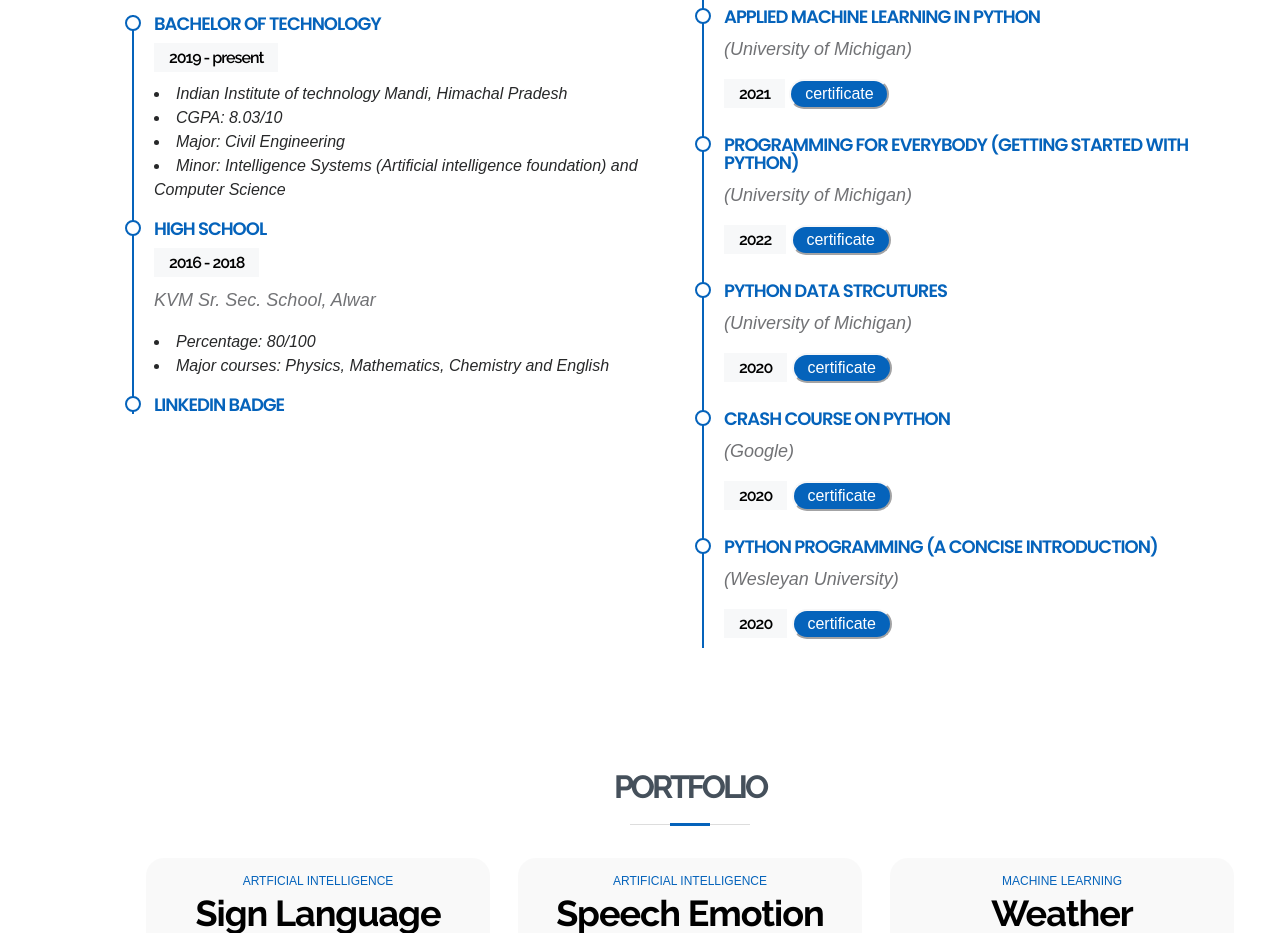
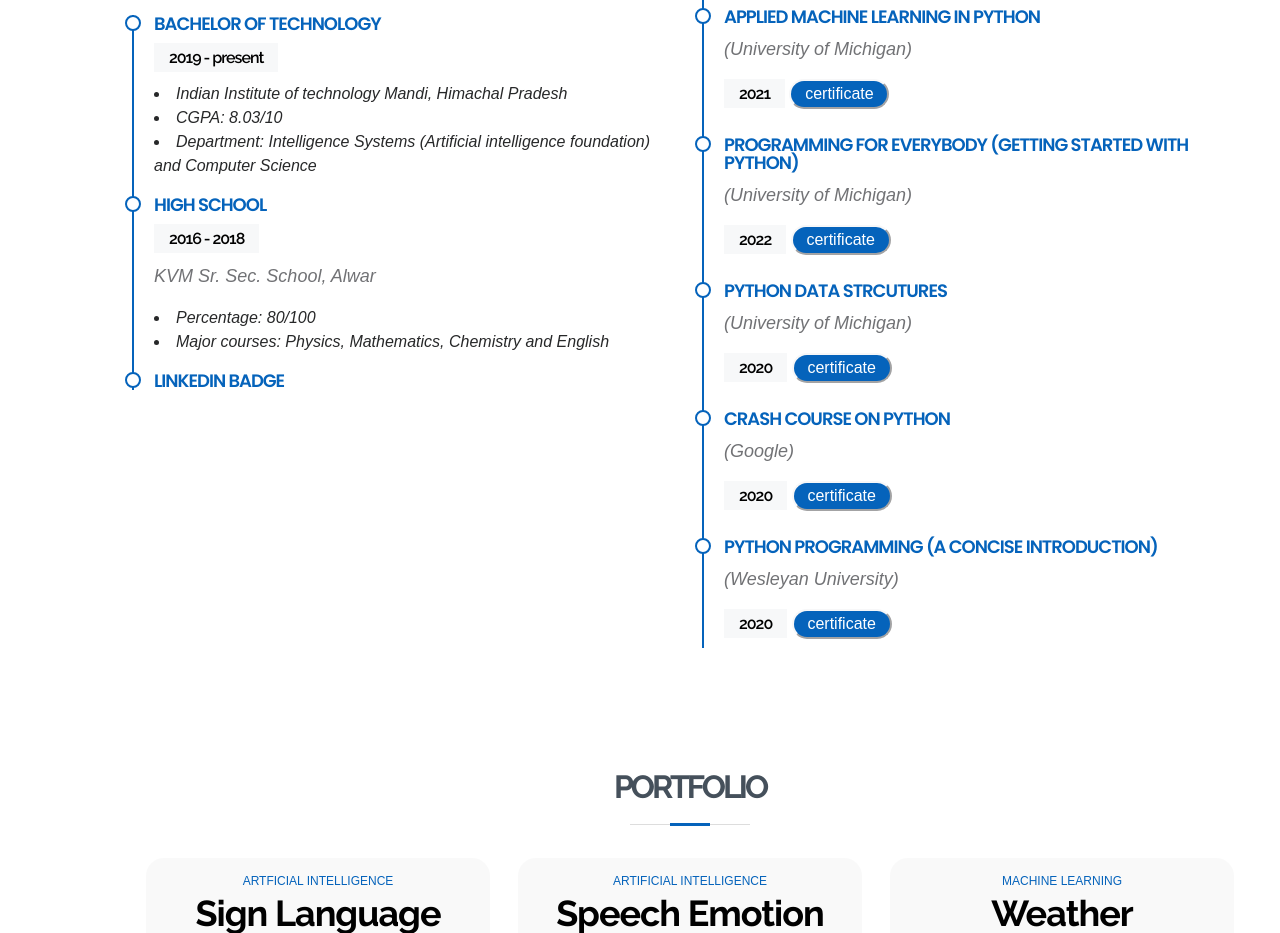
Before and after one commit to soumya3099/portfolio, a plain HTML site: page index.html in a window 1280 px wide. Shown: the part 3426-4359 px from the top of the page. Drawn offline with Linux system fonts and the light colour scheme.

Commit message:
Update index.html

```diff
--- a/index.html
+++ b/index.html
@@ -275,8 +275,7 @@
               <h5>2019 - present</h5>
               <li><em>Indian Institute of technology Mandi, Himachal Pradesh</em></li>
               <li><em>CGPA: 8.03/10</em></li>
-              <li><em>Major: Civil Engineering</em></li>
-              <li><em>Minor: Intelligence Systems (Artificial intelligence foundation) and Computer Science</em></li>
+              <li><em>Department: Intelligence Systems (Artificial intelligence foundation) and Computer Science</em></li>
             </div>
             <div class="resume-item">
               <h4>High school</h4>
```
